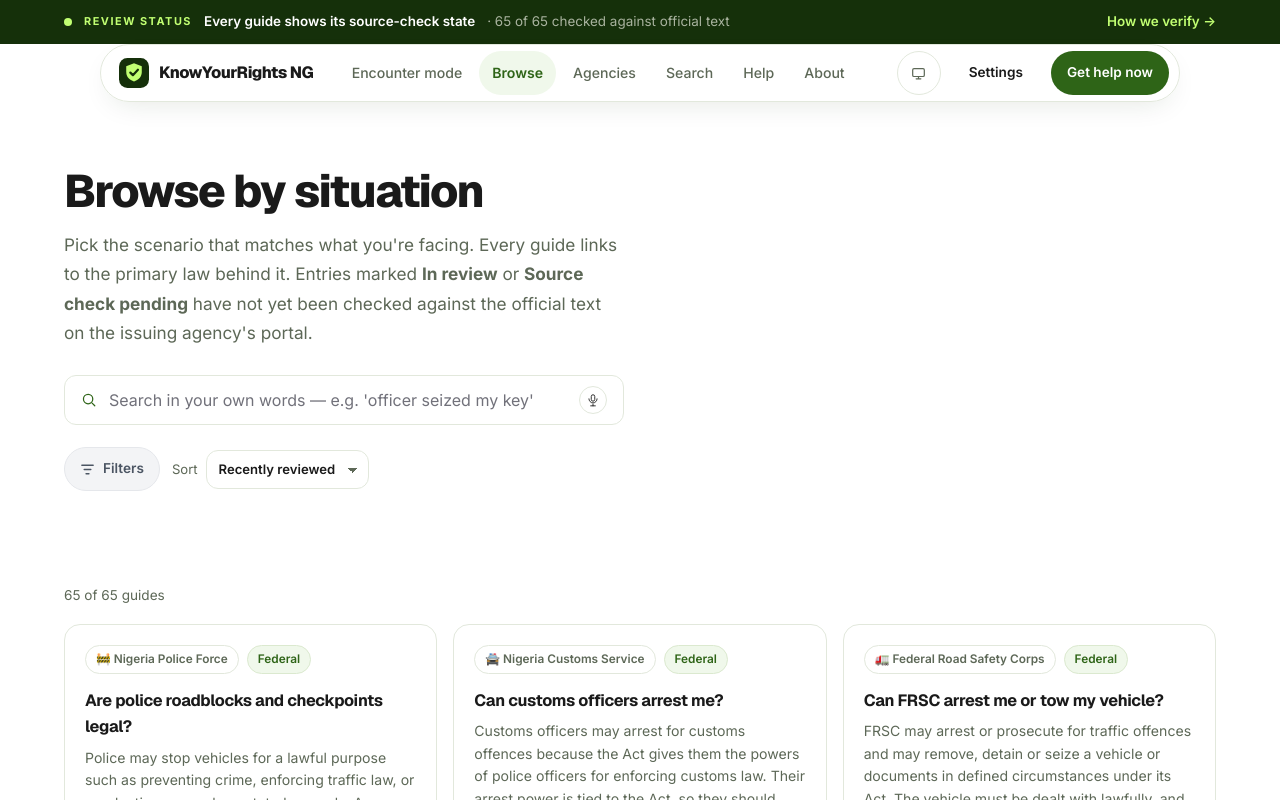
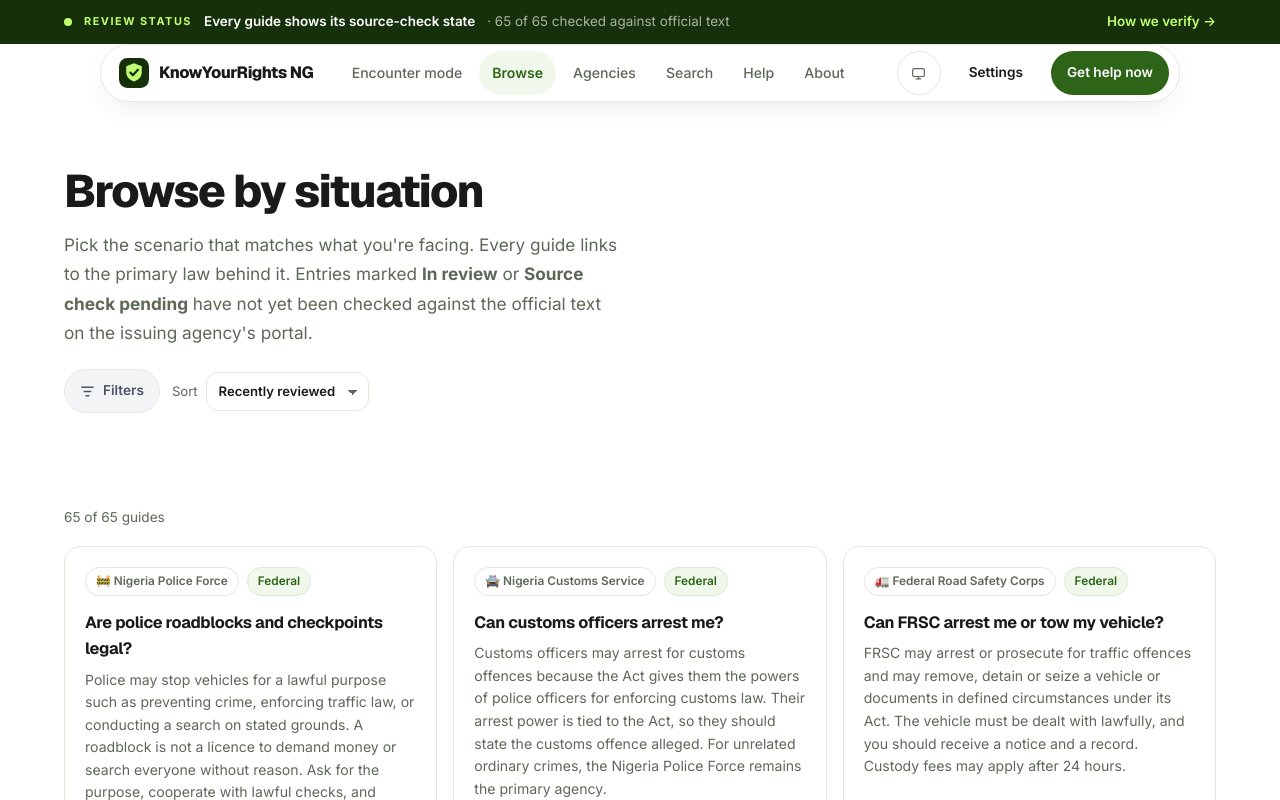
Before and after one commit to Nierowheezy/KnowYourRights-NG, a React (Vite) app: page /browse in a window 1280 px wide. Shown: the top 800 px of the page. Built offline with nearby package versions, Linux system fonts and the light colour scheme.

Commit message:
fix: remove Browse inline search, simplify voice UI

```diff
--- a/src/components/ui/SearchBox.tsx
+++ b/src/components/ui/SearchBox.tsx
@@ -1,5 +1,5 @@
 import { useEffect, useRef, useState, type ChangeEvent, type KeyboardEvent } from "react";
-import { IconSearch, IconMic, IconMicOff, IconCheck, IconX } from "../icons";
+import { IconSearch, IconMic, IconMicOff } from "../icons";
 
 type Variant = "large" | "small";
 
@@ -69,13 +69,7 @@ export function SearchBox({
   ariaControls,
 }: SearchBoxProps) {
   const [listening, setListening] = useState(false);
-  const [voiceDraft, setVoiceDraft] = useState("");
-  const [inputValue, setInputValue] = useState(value);
   const recognitionRef = useRef<SpeechRecognition | null>(null);
-
-  useEffect(() => {
-    if (!listening) setInputValue(value);
-  }, [value, listening]);
 
   useEffect(() => {
     const SpeechRecognitionCtor =
@@ -90,47 +84,27 @@ export function SearchBox({
       let transcript = "";
       for (let i = 0; i < ev.results.length; i++) {
         transcript += ev.results[i][0].transcript;
-        if (ev.results[i].isFinal) {
-          // keep building
-        }
       }
-      setVoiceDraft(transcript);
-      setInputValue(transcript);
+      if (ev.results[ev.results.length - 1].isFinal) {
+        onChange(transcript.trim());
+      }
     };
     rec.onerror = () => setListening(false);
     rec.onend = () => setListening(false);
     recognitionRef.current = rec;
     return () => rec.stop();
-  }, []);
+  }, [onChange]);
 
-  const startListening = () => {
+  const toggleListening = () => {
     const rec = recognitionRef.current;
     if (!rec) return;
-    setVoiceDraft("");
-    setInputValue("");
-    rec.start();
-    setListening(true);
-  };
-
-  const stopListening = () => {
-    const rec = recognitionRef.current;
-    if (!rec) return;
-    rec.stop();
-    setListening(false);
-  };
-
-  const confirmVoice = () => {
-    stopListening();
-    if (voiceDraft.trim()) {
-      onChange(voiceDraft.trim());
+    if (listening) {
+      rec.stop();
+      setListening(false);
+    } else {
+      rec.start();
+      setListening(true);
     }
-    setVoiceDraft("");
-  };
-
-  const cancelVoice = () => {
-    stopListening();
-    setVoiceDraft("");
-    setInputValue(value);
   };
 
   const handleKeyDown = (e: KeyboardEvent<HTMLInputElement>) => {
@@ -154,16 +128,9 @@ export function SearchBox({
       <input
         className={inputClass}
         type="search"
-        value={listening ? inputValue : value}
-        onChange={(e: ChangeEvent<HTMLInputElement>) => {
-          const v = e.target.value;
-          if (listening) {
-            setInputValue(v);
-          } else {
-            onChange(v);
-          }
-        }}
-        placeholder={listening ? "Listening…" : placeholder}
+        value={value}
+        onChange={(e: ChangeEvent<HTMLInputElement>) => onChange(e.target.value)}
+        placeholder={placeholder}
         aria-label={ariaLabel}
         aria-expanded={ariaExpanded}
         aria-controls={ariaControls}
@@ -183,7 +150,7 @@ export function SearchBox({
       <button
         type="button"
         aria-label={listening ? "Stop voice input" : "Search by voice"}
-        onClick={listening ? stopListening : startListening}
+        onClick={toggleListening}
         title={listening ? "Stop listening" : "Speak to search"}
         className="search-voice"
         style={{
@@ -194,7 +161,7 @@ export function SearchBox({
           height: variant === "large" ? 36 : 28,
           borderRadius: "999px",
           border: "1px solid var(--line)",
-          background: listening ? "var(--warning-tint)" : "var(--surface)",
+          background: listening ? "var(--surface)" : "var(--surface)",
           color: "var(--text)",
           cursor: "pointer",
           marginLeft: 8,
@@ -206,50 +173,6 @@ export function SearchBox({
           <IconMic width={variant === "large" ? 18 : 14} height={variant === "large" ? 18 : 14} />
         )}
       </button>
-      {listening && (
-        <div style={{ display: "flex", gap: 6, marginLeft: 6 }}>
-          <button
-            type="button"
-            aria-label="Cancel voice input"
-            onClick={cancelVoice}
-            style={{
-              display: "inline-flex",
-              alignItems: "center",
-              justifyContent: "center",
-              width: variant === "large" ? 32 : 24,
-              height: variant === "large" ? 32 : 24,
-              borderRadius: "999px",
-              border: "1px solid var(--line)",
-              background: "var(--surface)",
-              color: "var(--text)",
-              cursor: "pointer",
-            }}
-            title="Cancel"
-          >
-            <IconX width={variant === "large" ? 16 : 12} height={variant === "large" ? 16 : 12} />
-          </button>
-          <button
-            type="button"
-            aria-label="Confirm voice input"
-            onClick={confirmVoice}
-            style={{
-              display: "inline-flex",
-              alignItems: "center",
-              justifyContent: "center",
-              width: variant === "large" ? 32 : 24,
-              height: variant === "large" ? 32 : 24,
-              borderRadius: "999px",
-              border: "1px solid var(--forest)",
-              background: "var(--forest)",
-              color: "#fff",
-              cursor: "pointer",
-            }}
-            title="Confirm"
-          >
-            <IconCheck width={variant === "large" ? 16 : 12} height={variant === "large" ? 16 : 12} />
-          </button>
-        </div>
-      )}
     </div>
   );
 }
--- a/src/pages/Browse.tsx
+++ b/src/pages/Browse.tsx
@@ -1,7 +1,7 @@
 import { useMemo, useRef, useState } from "react";
 import { Link, useSearchParams } from "react-router-dom";
 import "../styles/browse.css";
-import { AdSlot, AdAnchor, Pagination, SearchBox } from "../components/ui";
+import { AdSlot, AdAnchor, Pagination } from "../components/ui";
 import { usePagination } from "../hooks/usePagination";
 import { scrollToElement } from "../lib/scroll";
 import {
@@ -201,16 +201,7 @@ export default function Browse() {
           </p>
 
           <div className="anim" style={{ animationDelay: ".16s" }}>
-            <SearchBox
-              value={query}
-              onChange={(v) => {
-                setQuery(v);
-                setFiltersOpen(true);
-              }}
-              placeholder="Search in your own words — e.g. 'officer seized my key'"
-              variant="small"
-              ariaLabel="Search guides"
-            />
+            {/* Search removed from Browse – use Search page for free-text */}
           </div>
 
           <div className="browse-toolbar anim" style={{ animationDelay: ".22s" }}>
```
